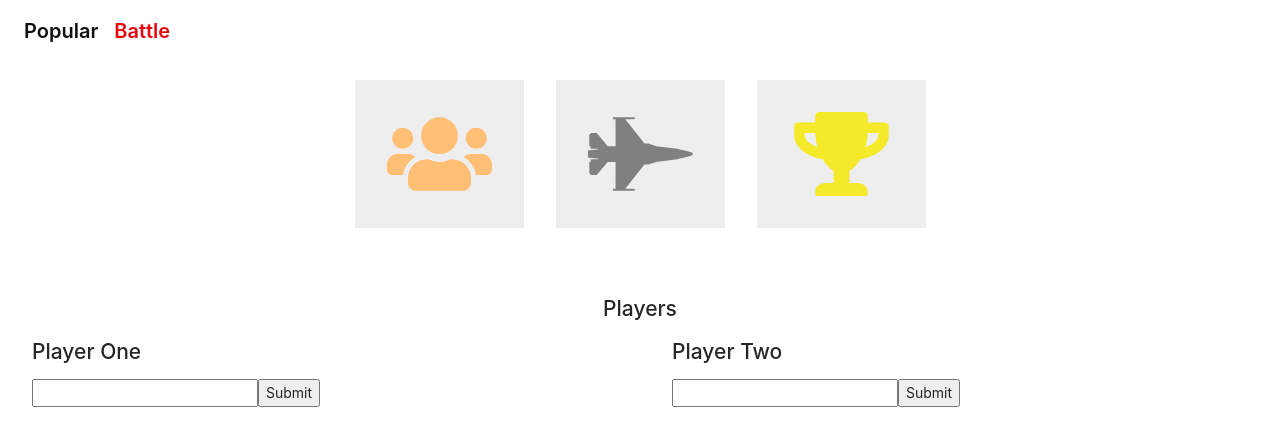
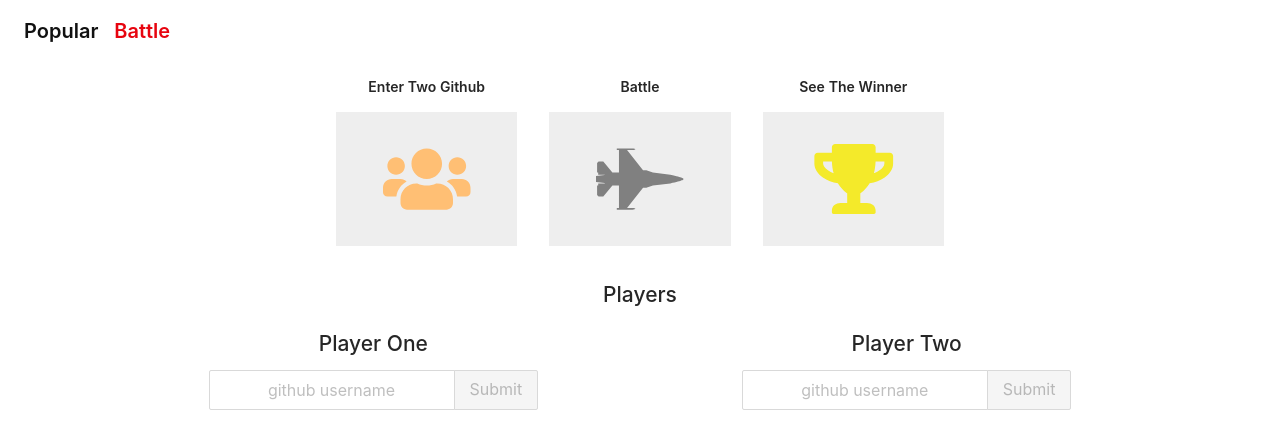
Before and after one commit to SuZHui/react-enginerring-train, a React app: page /#/battle in a window 1280 px wide. Shown: the top 448 px of the page. Built offline with nearby package versions, Linux system fonts and the light colour scheme.

Commit message:
update: Battle 模块

```diff
--- a/package.json
+++ b/package.json
@@ -6,7 +6,7 @@
   "scripts": {
     "dev": "webpack serve --config build/webpack.dev.js",
     "lint": "eslint src/ --fix",
-    "build": "npm run lint && webpack build --config build/webpack.dev.js"
+    "deploy": "npm run lint && webpack build --config build/webpack.dev.js"
   },
   "repository": {
     "type": "git",
@@ -42,6 +42,7 @@
     "@fortawesome/react-fontawesome": "^0.1.16",
     "antd": "^4.18.5",
     "axios": "^0.25.0",
+    "formik": "^2.2.9",
     "prop-types": "^15.8.1",
     "react": "^17.0.2",
     "react-dom": "^17.0.2",
--- a/src/api/index.js
+++ b/src/api/index.js
@@ -22,32 +22,15 @@ client.interceptors.response.use(res => res.data, err => {
 })
 
 export default {
-  getList (type, page = 1) {
-    const CancelToken = Axios.CancelToken
-    const source = CancelToken.source()
-    return {
-      cancel: () => source.cancel(),
-      run: () => {
-        type = type.toLowerCase() !== 'all' ? `+language:${type}` : ''
-        return client.get(
-          `https://api.github.com/search/repositories?q=stars:%3E1${type}&sort=stars&order=desc&type=Repositories&per_page=10&page=${page}`,
-          {
-            cancelToken: source.token
-          }
-        )
-      }
-    }
-  },
-
-  getList2 (type) {
+  getList (type) {
     const fetcher = url => client.get(url)
     type = type.toLowerCase() !== 'all' ? `+language:${type}` : ''
     const getKey = index => {
-      return `https://api.github.com/search/repositories?q=stars:%3E1${type}&sort=stars&order=desc&type=Repositories&per_page=10&page=${index + 1}`
+      return `https://api.github.com/search/repositories?q=stars:%3E1${type}&sort=stars&order=desc&type=Repositories&per_page=30&page=${index + 1}`
     }
     return useSWRInfinite(getKey, fetcher, { shouldRetryOnError: false, revalidateFirstPage: false })
   },
-  getItem () {
-    return Promise.resolve({})
+  getUser (name) {
+    return client.get(`https://api.github.com/users/${name}`)
   }
 }
--- a/src/components/Nav.jsx
+++ b/src/components/Nav.jsx
@@ -4,7 +4,7 @@ import { NavLink } from 'react-router-dom'
 export default function Nav () {
   const defaultClass = 'fw6 no-underline near-black ph2 dim f4'
   return (
-    <nav className="pa3 fixed top-0 left-0 right-0 w-100 bg-white">
+    <nav className="pa3 fixed top-0 left-0 right-0 w-100 bg-white" style={{ zIndex: 100 }}>
       <NavLink to="/" className={({ isActive }) => isActive ? `${defaultClass} dark-red` : defaultClass }>Popular</NavLink>
       <NavLink to="/battle" className={({ isActive }) => isActive ? `${defaultClass} dark-red` : defaultClass }>Battle</NavLink>
     </nav>
--- a/src/pages/Battle/Instructions.jsx
+++ b/src/pages/Battle/Instructions.jsx
@@ -1,31 +1,57 @@
 import React from 'react'
+import { Row, Col } from 'antd'
 import { FontAwesomeIcon } from '@fortawesome/react-fontawesome'
 import { faUsers, faFighterJet, faTrophy } from '@fortawesome/free-solid-svg-icons'
 
 export default function Instructions() {
   return (
-    <div className="mb5">
+    <div>
       <h2 className="tc">Instructions</h2>
-      <div className="flex justify-center">
-        <div className="tc">
+      {/* className="flex justify-center" */}
+      <Row justify="center">
+        <Col
+          xs={{ span: 16 }}
+          sm={{ span: 8 }}
+          md={{ span: 6 }}
+          lg={{ span: 4 }}
+          xxl={3}
+        >
+          <div className="tc mb4">
             <p className="fw6">Enter Two Github</p>
             <div className="pa4 bg-light-gray mh3">
-            <FontAwesomeIcon icon={faUsers} size="6x" color="#ffbf74" fixedWidth />
+              <FontAwesomeIcon icon={faUsers} size="5x" color="#ffbf74" fixedWidth />
             </div>
           </div>
-        <div className="tc">
+        </Col>
+        <Col
+          xs={{ span: 16 }}
+          sm={{ span: 8 }}
+          md={{ span: 6 }}
+          lg={{ span: 4 }}
+          xxl={3}
+        >
+          <div className="tc mb4">
             <p className="fw6">Battle</p>
             <div className="pa4 bg-light-gray mh3">
-            <FontAwesomeIcon icon={faFighterJet} size="6x" color="gray" fixedWidth />
+              <FontAwesomeIcon icon={faFighterJet} size="5x" color="gray" fixedWidth />
             </div>
           </div>
-        <div className="tc">
+        </Col>
+        <Col
+          xs={{ span: 16 }}
+          sm={{ span: 8 }}
+          md={{ span: 6 }}
+          lg={{ span: 4 }}
+          xxl={3}
+        >
+          <div className="tc mb4">
             <p className="fw6">See The Winner</p>
             <div className="pa4 bg-light-gray mh3">
-            <FontAwesomeIcon icon={faTrophy} size="6x" color="rgb(244, 234, 42)" fixedWidth />
+              <FontAwesomeIcon icon={faTrophy} size="5x" color="rgb(244, 234, 42)" fixedWidth />
             </div>
           </div>
-      </div>
+        </Col>
+      </Row>
     </div>
   )
 }
--- /dev/null
+++ b/src/pages/Battle/PlayerInput.jsx
@@ -0,0 +1,115 @@
+import React, { useState } from 'react'
+import PropTypes from 'prop-types'
+import { Input, Button, Image, Spin } from 'antd'
+import { FontAwesomeIcon } from '@fortawesome/react-fontawesome'
+import { faTimesCircle } from '@fortawesome/free-solid-svg-icons'
+import { useFormik } from 'formik'
+import API from '@/api'
+
+const usePlayerInput = () => {
+  const [isLoading, setLoading] = useState(false)
+  const [player, setPlayer] = useState(null)
+
+  const fetch = name => {
+    setLoading(true)
+    API.getUser(name)
+      .then(res => {
+        setPlayer(res)
+      })
+      .catch(err => {
+        console.error(err)
+        setPlayer(null)
+      })
+      .finally(() => {
+        setLoading(false)
+      })
+  }
+
+  return {
+    player,
+    isLoading,
+    submit: fetch,
+    clearPlayer: () => setPlayer(null)
+  }
+}
+
+export default function PlayerInput ({ onChange }) {
+  const { player, isLoading, submit, clearPlayer }  = usePlayerInput()
+
+  const formik = useFormik({
+    initialValues: {
+      name: ''
+    },
+    onSubmit: (values) => {
+      const name = values.name.toLowerCase()
+      submit(name)
+      onChange(name)
+    }
+  })
+
+  const handleClear = () => {
+    clearPlayer()
+    formik.setValues({ name: '' })
+    onChange(null)
+  }
+
+  const style = {
+    width: 'calc(100% - 86px)',
+    maxWidth: 246
+  }
+  return player
+      ? (
+        <div
+        className="br3 bg-light-gray flex items-center justify-between pa2"
+        >
+          <div
+            className="flex items-center"
+          >
+            <Image
+              className="br3"
+              src={player.avatar_url}
+              width={48}
+              height={48}
+              preview={false}
+              placeholder={
+                <div className="flex items-center justify-center h-100">
+                  <Spin />
+                </div>
+              }/>
+            <span className="ml2 fw6 f3 blue">{ player.login }</span>
+          </div>
+          <div className="pointer"
+            onClick={handleClear}
+          >
+            <FontAwesomeIcon icon={faTimesCircle} color="red" size="2x" />
+          </div>
+        </div>
+      )
+      : (
+        <Input.Group
+          compact
+          size='large'
+        >
+          <Input
+            name="name"
+            style={style}
+            maxLength={30}
+            value={formik.values.name}
+            disabled={isLoading}
+            onChange={formik.handleChange}
+            placeholder="github username" />
+          <Button
+            size="large"
+            type="primary"
+            loading={isLoading}
+            disabled={!formik.values.name}
+            onClick={formik.handleSubmit}
+            >
+              Submit</Button>
+        </Input.Group>
+      )
+}
+
+PlayerInput.propTypes = {
+  onChange: PropTypes.func
+}
--- a/src/pages/Battle/index.js
+++ b/src/pages/Battle/index.js
@@ -1,28 +1,56 @@
-import React from 'react'
+import React, { useState } from 'react'
+import { useNavigate } from 'react-router-dom'
+import { Row, Col, Button } from 'antd'
 import Instructions from './Instructions'
+import PlayerInput from './PlayerInput'
 
 export default function Battle () {
+  const navigate = useNavigate()
+  const [model, setModel] = useState({
+    p1: null,
+    p2: null
+  })
+
+  const setP1 = p => setModel({ ...model, p1: p })
+  const setP2 = p => setModel({ ...model, p2: p })
+  // TODO: 跳转至结果页
+  const handleBattle = () => {
+    navigate(`/result?p1=${model.p1}&p2=${model.p2}`)
+  }
+
   return (
-    <div>
+    <div className="battle pt4">
       <Instructions />
-      <div>
-        <h2 className="tc">Players</h2>
-        <div className="flex justify-between">
-          <div className="flex-auto ph4">
-            <h2>Player One</h2>
-            <div>
-              <input />
-              <button type="button">Submit</button>
+      <div className="pb4">
+        <h2 className="tc mb3">Players</h2>
+        <Row justify='center'>
+          <Col
+            xs={20}
+            md={10}>
+            <div className="ph4 tc">
+              <h2>Player One</h2>
+              <PlayerInput onChange={setP1}/>
             </div>
-          </div>
-          <div className="flex-auto ph4">
-            <h2>Player Two</h2>
-            <div>
-              <input />
-              <button type="button">Submit</button>
+          </Col>
+          <Col
+            xs={20}
+            md={10}
+          >
+            <div className="ph4 tc">
+              <h2>Player Two</h2>
+              <PlayerInput onChange={setP2} />
             </div>
-          </div>
-        </div>
+          </Col>
+        </Row>
+        {
+          model.p1 && model.p2 &&
+            <Row justify="center" className="pv5">
+              <Button type="primary"
+                size="large"
+                onClick={handleBattle}
+              >Battle</Button>
+            </Row>
+        }
       </div>
     </div>
   )
--- a/src/pages/Popular/Content.jsx
+++ b/src/pages/Popular/Content.jsx
@@ -7,7 +7,7 @@ import Card from './Card'
 export default function Content ({ list }) {
   return (
     <Row
-      className="flex items-center justify-around"
+      className="flex items-center justify-around pv3"
       wrap
     >
       {
--- a/src/pages/Popular/index.js
+++ b/src/pages/Popular/index.js
@@ -12,12 +12,12 @@ export default function Popular () {
   const { list, isLoading, isError, loadMore, reload } = usePopular(type)
 
   return (
-    <div id="scrollable" className="popular mt5 flex flex-column flex-auto overflow-y-auto">
-      <div className="popular-wrapper">
-        <Header type={type} />
+    <div className="popular pt5 flex flex-column">
+      <Header type={type} />
+      <div id="scrollable" className="flex-auto overflow-y-auto">
         <InfiniteScroll
           dataLength={list.length}
-          hasMore={list.length < 50}
+          hasMore={list.length < 90}
           next={loadMore}
           loader={
             <div className="tc mv4">
--- a/src/pages/Popular/usePopular.js
+++ b/src/pages/Popular/usePopular.js
@@ -3,7 +3,7 @@ import API from '@/api'
 
 export default function usePopular (type) {
   const list = useRef([])
-  const { data, error, size, setSize, mutate } = API.getList2(type)
+  const { data, error, size, setSize, mutate } = API.getList(type)
 
   const loadMore = () => setSize(size + 1)
   list.current = data ? data.reduce((a, c = {} ) => {
--- a/src/styles/index.css
+++ b/src/styles/index.css
@@ -25,7 +25,13 @@ html, body {
   flex-direction: column;
 }
 .popular {
-
+  display: flex;
+  flex-direction: column;
+  height: 100%;
+  overflow: hidden;
+}
+.battle {
+  overflow-y: auto;
 }
 
 .popular-wrapper {
```
Also changed, not shown: src/pages/Popular/Card.jsx (+36 -13 lines), src/pages/Result/index.js (added), 9 other files (tests, documents, lock files or other folders). Lines whose indentation alone changed are shown as unchanged.
